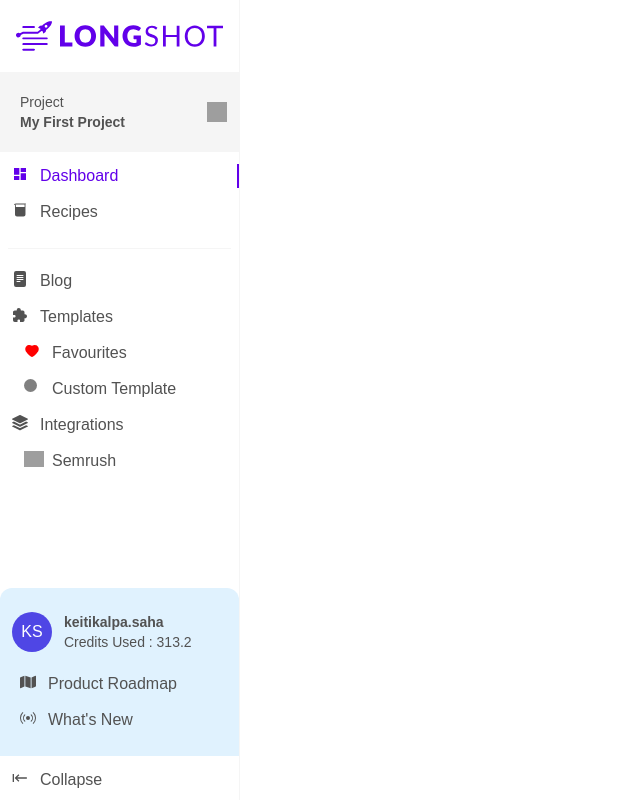
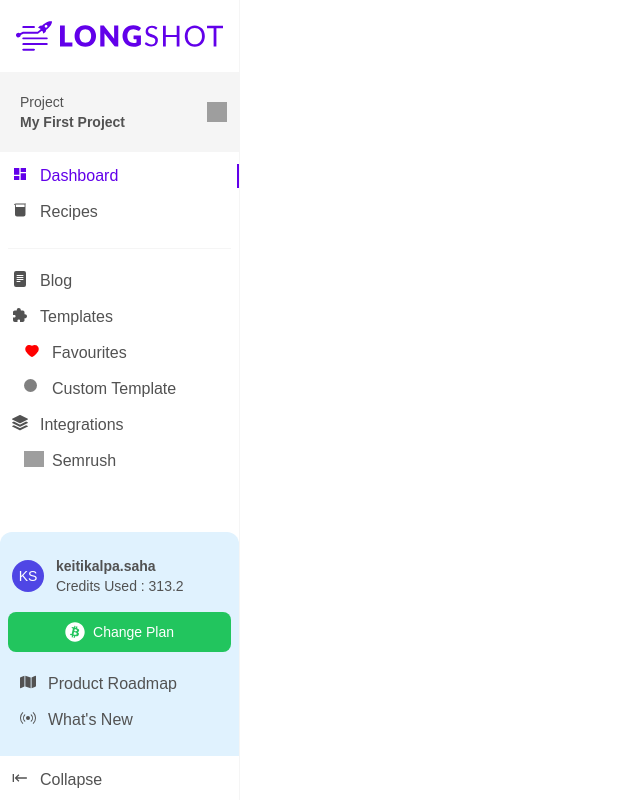
Before and after one commit to rajarshi-ch/longshot_assignment, a Next.js app: page /mock_ui in a window 1280 px wide. Shown: the whole page, without its empty margins (0-640 px from the left). Built offline with nearby package versions, Linux system fonts and the light colour scheme; grey boxes are pictures that could not be loaded.

Commit message:
added change plan button

```diff
--- a/views/mock_ui/components/sideBar.tsx
+++ b/views/mock_ui/components/sideBar.tsx
@@ -120,6 +120,29 @@
             </div>
             <div className="block sm:hidden xl:block flex-grow"></div>
           </div>
+          <button
+            type="button"
+            className="text-white bg-green-500 hover:bg-indigo-600 focus:ring-4 focus:outline-none font-medium rounded-lg text-sm px-3 py-2.5 text-center inline-flex items-center mx-2 mt-4 "
+          >
+            <div className="flex-grow sm:hidden xl:flex" />
+            <svg
+              className="w-8 h-8 xl:w-5 xl:h-5"
+              aria-hidden="true"
+              focusable="false"
+              data-prefix="fab"
+              data-icon="bitcoin"
+              role="img"
+              xmlns="http://www.w3.org/2000/svg"
+              viewBox="0 0 512 512"
+            >
+              <path
+                fill="currentColor"
+                d="M504 256c0 136.1-111 248-248 248S8 392.1 8 256 119 8 256 8s248 111 248 248zm-141.7-35.33c4.937-32.1-20.19-50.74-54.55-62.57l11.15-44.7-27.21-6.781-10.85 43.52c-7.154-1.783-14.5-3.464-21.8-5.13l10.93-43.81-27.2-6.781-11.15 44.69c-5.922-1.349-11.73-2.682-17.38-4.084l.031-.14-37.53-9.37-7.239 29.06s20.19 4.627 19.76 4.913c11.02 2.751 13.01 10.04 12.68 15.82l-12.7 50.92c.76 .194 1.744 .473 2.829 .907-.907-.225-1.876-.473-2.876-.713l-17.8 71.34c-1.349 3.348-4.767 8.37-12.47 6.464 .271 .395-19.78-4.937-19.78-4.937l-13.51 31.15 35.41 8.827c6.588 1.651 13.05 3.379 19.4 5.006l-11.26 45.21 27.18 6.781 11.15-44.73a1038 1038 0 0 0 21.69 5.627l-11.11 44.52 27.21 6.781 11.26-45.13c46.4 8.781 81.3 5.239 95.99-36.73 11.84-33.79-.589-53.28-25-65.99 17.78-4.098 31.17-15.79 34.75-39.95zm-62.18 87.18c-8.41 33.79-65.31 15.52-83.75 10.94l14.94-59.9c18.45 4.603 77.6 13.72 68.81 48.96zm8.417-87.67c-7.673 30.74-55.03 15.12-70.39 11.29l13.55-54.33c15.36 3.828 64.84 10.97 56.85 43.03z"
+              ></path>
+            </svg>
+            <div className="ml-2 sm:hidden xl:flex">Change Plan</div>
+            <div className="flex-grow" />
+          </button>
           <div className="block sm:hidden xl:block ml-2 mt-2">
             {sidebarItems[2].map((item) => (
               <MenuItem
--- a/views/mock_ui/components/userAvatar.tsx
+++ b/views/mock_ui/components/userAvatar.tsx
@@ -2,8 +2,8 @@
 
 export default function UserAvatar() {
   return (
-    <div className="inline-flex overflow-hidden relative justify-center items-center w-10 h-10 bg-indigo-600 rounded-full dark:bg-gray-600">
-      <span className="font-medium text-white dark:text-gray-300">KS</span>
+    <div className="inline-flex overflow-hidden relative justify-center items-center w-8 h-8 bg-indigo-600 rounded-full dark:bg-gray-600">
+      <span className="text-sm text-white dark:text-gray-300">KS</span>
     </div>
   );
 }
```
